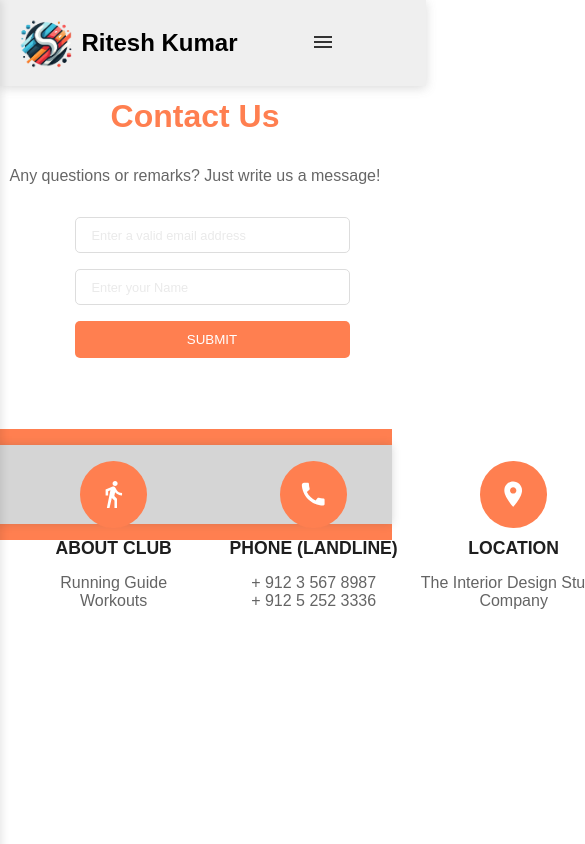
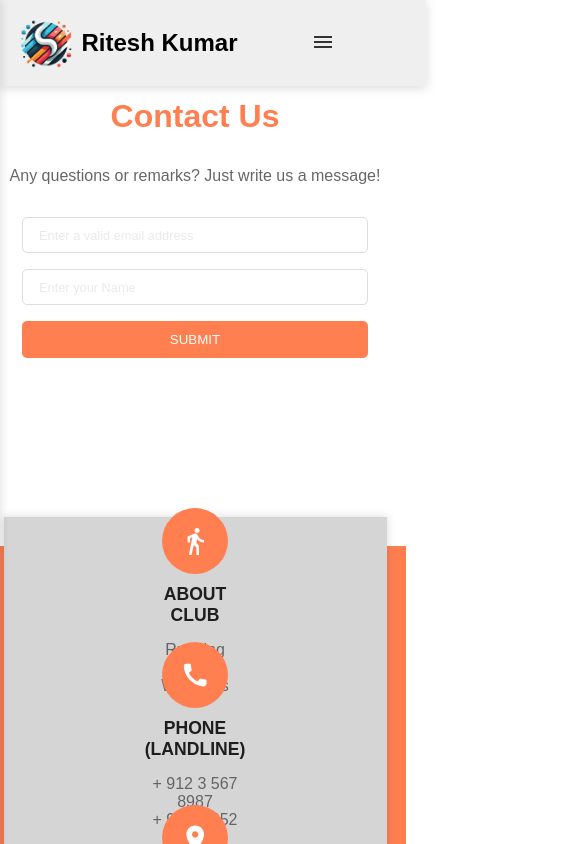
Before and after one commit to harshrajput177/FlowerSite, a React (Vite) app in the folder FlowerSite/: page /contact in a window 390 px wide. Shown: the top 844 px of the page, 585 px wide, since content can reach past the window. Built offline with nearby package versions, Linux system fonts and the light colour scheme.

Commit message:
first  commit

```diff
--- a/FlowerSite/src/Style/ContactUs-CSS/ContactUs_1.css
+++ b/FlowerSite/src/Style/ContactUs-CSS/ContactUs_1.css
@@ -119,33 +119,29 @@
     font-size: 1rem;
   }
 
-  .contact-form {
-    flex-direction: column;
+  .contact-button {
+    margin-bottom: 30vw;
   }
 
   .contact-input {
-    width: 100%;
-    max-width: 300px;
+    width: 80vw;
   }
 
   .contact-info {
+    width:90vw;
+    height: 110vw;
     flex-direction: column;
-    width: 100%;
     padding: 1rem;
-    position: static;
   }
 
   .info-item {
-    width: 100%;
-    max-width: 200px;
+    width: 100px;
+    height: 100px;
     top: 0;
-    margin-bottom: 1rem;
   }
 
   .outerPart-Contact-info {
-    flex-direction: column;
-    height: auto;
-    width: 93%;
-    padding: 1rem;
+    height: 50vh;
+    padding: 2rem 1rem;
   }
 }
```
